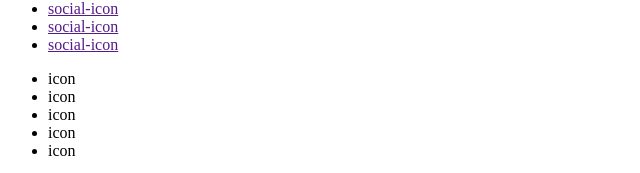
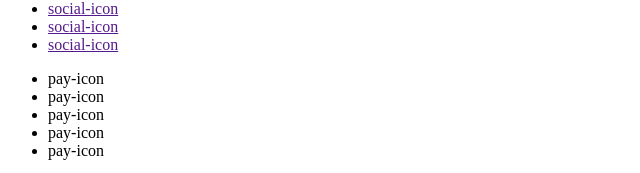
Before and after one commit to kharchenkok/49-lesson-1, a plain HTML site: page index.html in a window 1280 px wide. Shown: the part 1746-1919 px from the top of the page, without its empty margins (0-640 px from the left). Drawn offline with Linux system fonts and the light colour scheme.

Commit message:
pay-icon fix

```diff
--- a/index.html
+++ b/index.html
@@ -165,11 +165,11 @@
             <li><a href="" target="_blank" rel="noopener noreferrer nofollow">social-icon</a></li>
         </ul>
         <ul>
-            <li>icon</li>
-            <li>icon</li>
-            <li>icon</li>
-            <li>icon</li>
-            <li>icon</li>
+            <li>pay-icon</li>
+            <li>pay-icon</li>
+            <li>pay-icon</li>
+            <li>pay-icon</li>
+            <li>pay-icon</li>
         </ul>
     </footer>
 </body>
```
